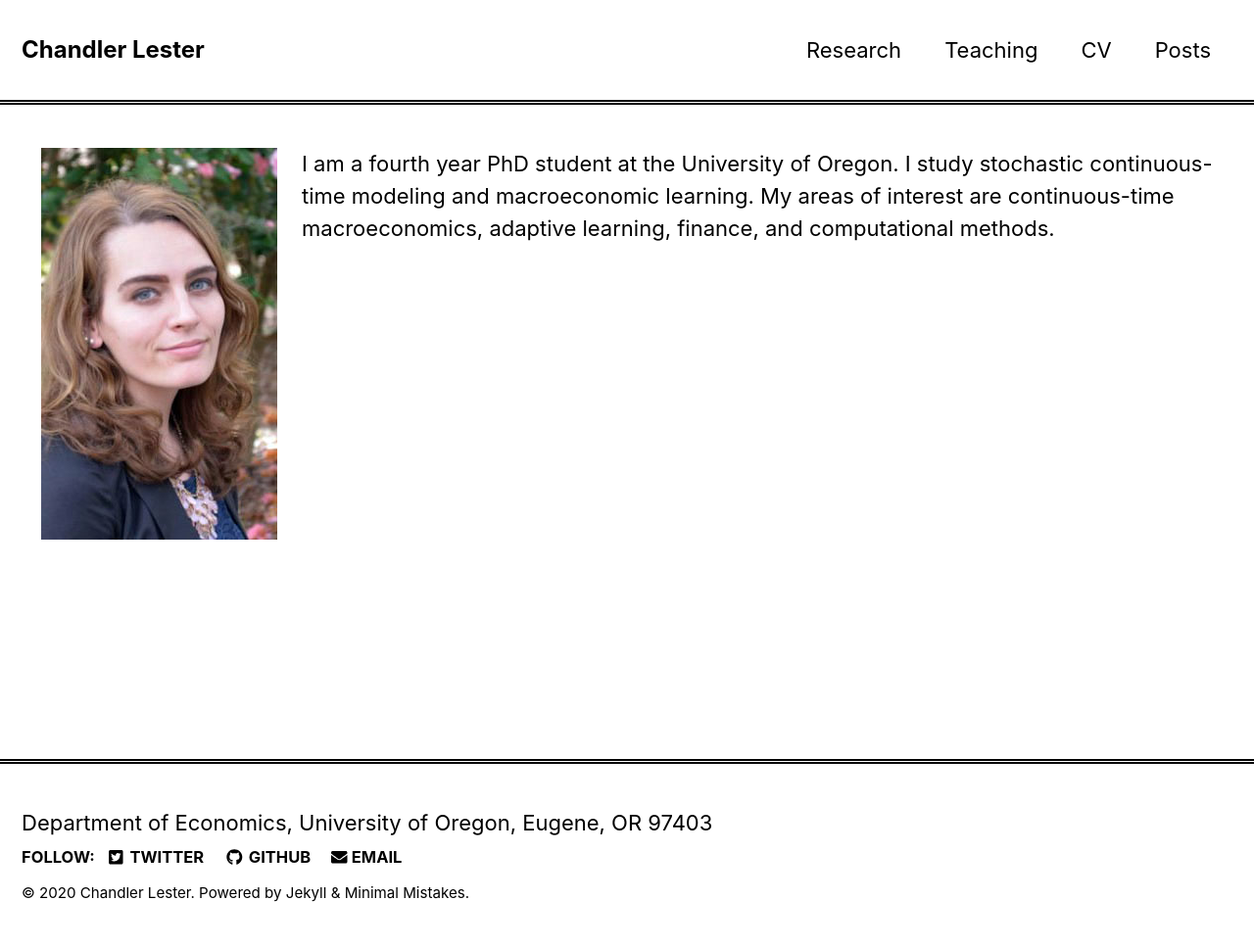
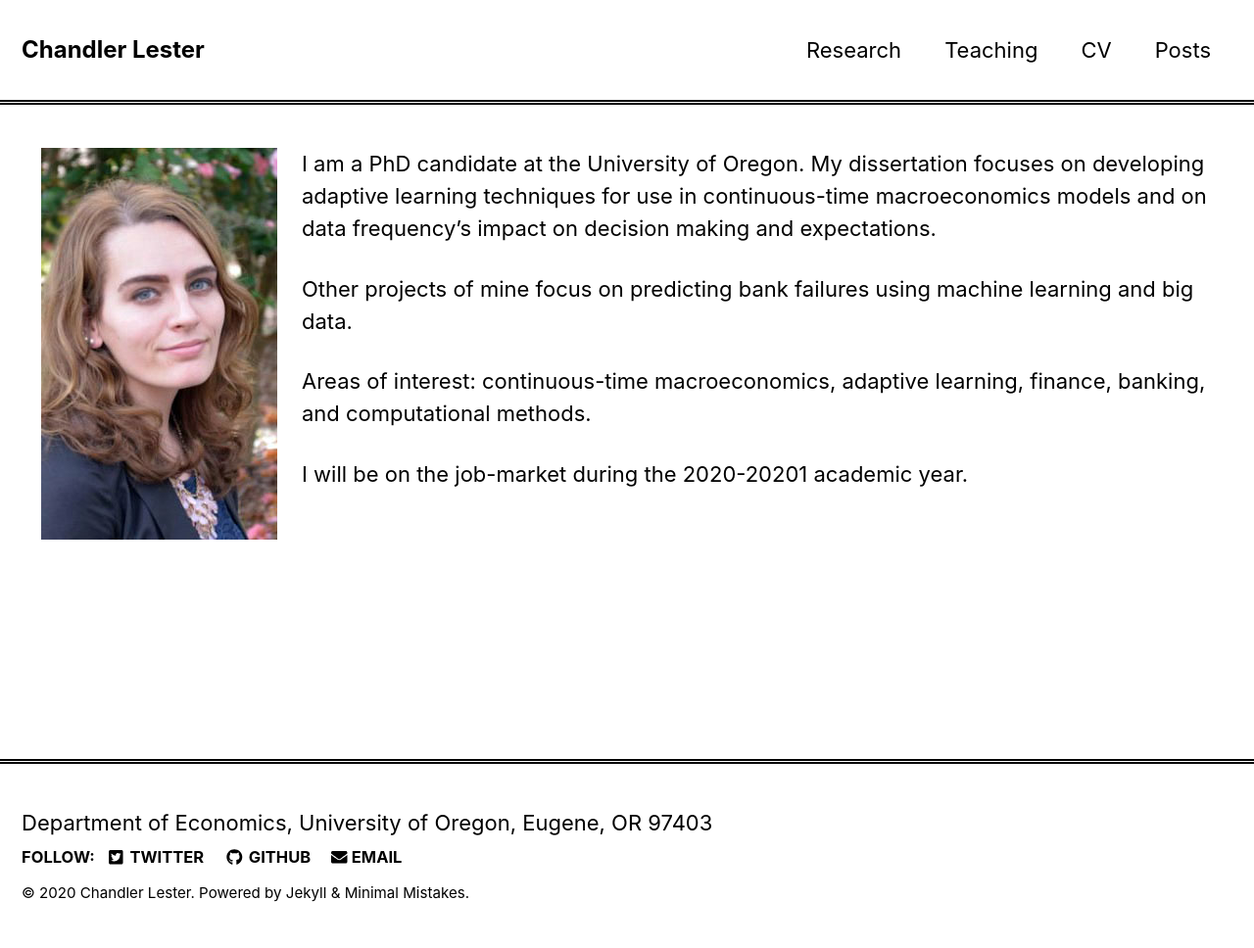
Before and after one commit to mibarnes/chandlerlester.github.io, a Jekyll site: the page built from index.md, in a window 1280 px wide. Shown: the whole page at 98% size. Built offline with Jekyll 4.4.1, drawn with Linux system fonts in a browser that asks for light colours; nearby versions of some CDN libraries.

Commit message:
Update index.md

```diff
--- a/index.md
+++ b/index.md
@@ -4,6 +4,10 @@ author_profile: false
 ---
 <img class="img-responsive" style="float: left;margin-right: 25px;" src="/images/Professional_HeadShot.jpg">
 
-I am a fourth year PhD student at the University of Oregon.
-I study stochastic continuous-time modeling and macroeconomic learning.
-My areas of interest are continuous-time macroeconomics, adaptive learning, finance, and computational methods.
+I am a PhD candidate at the University of Oregon. My dissertation focuses on developing adaptive learning techniques for use in continuous-time macroeconomics models and on data frequency's impact on decision making and expectations.
+
+Other projects of mine focus on predicting bank failures using machine learning and big data.
+
+Areas of interest: continuous-time macroeconomics, adaptive learning, finance, banking, and computational methods.
+
+I will be on the job-market during the 2020-20201 academic year.
```
